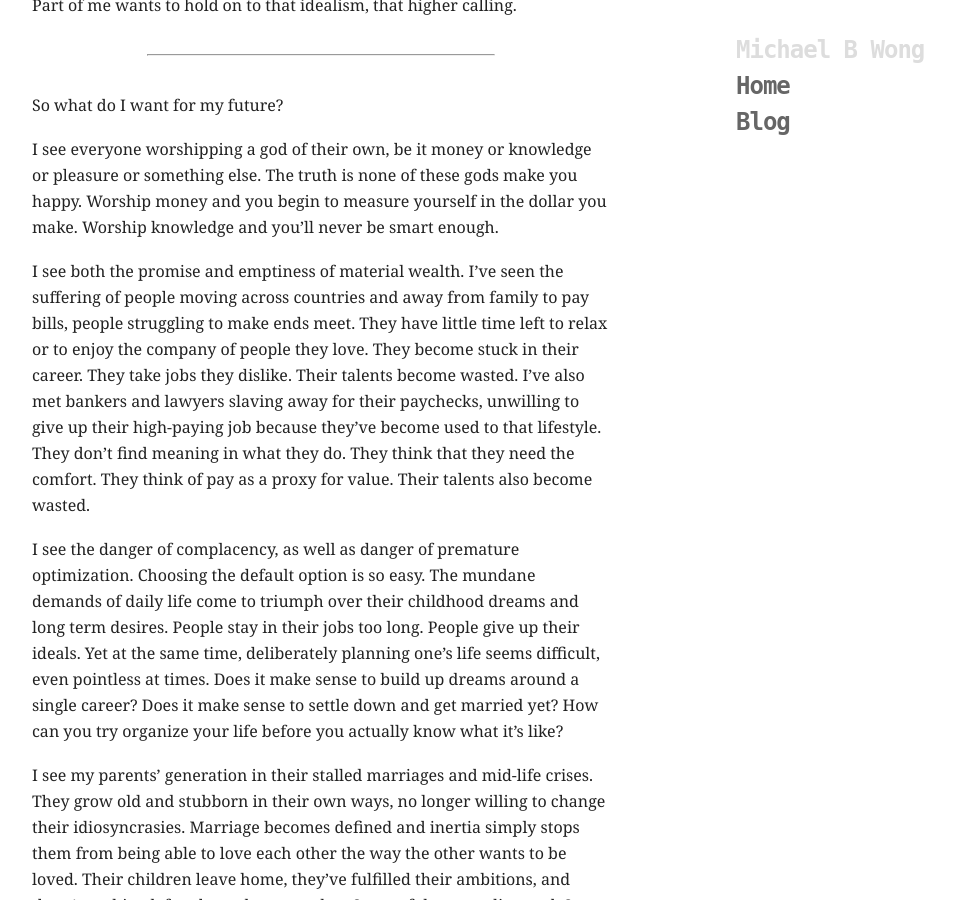
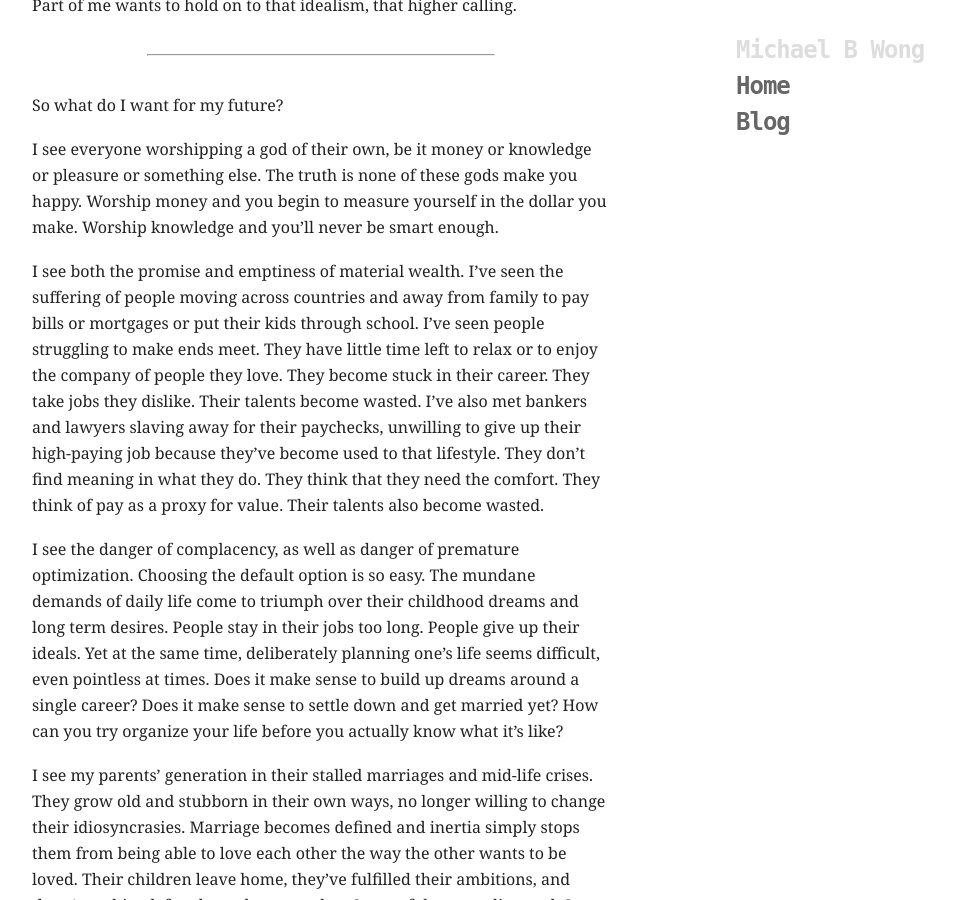
Before and after one commit to mbwong/mbwong.github.com, a Jekyll site: the page built from _posts/2012-11-11-turning-23.md, in a window 1280 px wide and 900 px high, scrolled down 1800 px. Shown: the whole window, without its empty margins (160-1115 px from the left). Built offline with Jekyll 4.4.1, drawn with Linux system fonts in a browser that asks for light colours.

Commit message:
Update _posts/2012-11-11-turning-23.md

```diff
--- a/_posts/2012-11-11-turning-23.md
+++ b/_posts/2012-11-11-turning-23.md
@@ -38,7 +38,7 @@ So what do I want for my future?
 
 I see everyone worshipping a god of their own, be it money or knowledge or pleasure or something else. The truth is none of these gods make you happy. Worship money and you begin to measure yourself in the dollar you make. Worship knowledge and you'll never be smart enough.
 
-I see both the promise and emptiness of material wealth. I've seen the suffering of people moving across countries and away from family to pay bills, people struggling to make ends meet. They have little time left to relax or to enjoy the company of people they love. They become stuck in their career. They take jobs they dislike. Their talents become wasted. I've also met bankers and lawyers slaving away for their paychecks, unwilling to give up their high-paying job because they've become used to that lifestyle. They don't find meaning in what they do. They think that they need the comfort. They think of pay as a proxy for value. Their talents also become wasted.
+I see both the promise and emptiness of material wealth. I've seen the suffering of people moving across countries and away from family to pay bills or mortgages or put their kids through school. I've seen people struggling to make ends meet. They have little time left to relax or to enjoy the company of people they love. They become stuck in their career. They take jobs they dislike. Their talents become wasted. I've also met bankers and lawyers slaving away for their paychecks, unwilling to give up their high-paying job because they've become used to that lifestyle. They don't find meaning in what they do. They think that they need the comfort. They think of pay as a proxy for value. Their talents also become wasted.
 
 I see the danger of complacency, as well as danger of premature optimization. Choosing the default option is so easy. The mundane demands of daily life come to triumph over their childhood dreams and long term desires. People stay in their jobs too long. People give up their ideals. Yet at the same time, deliberately planning one's life seems difficult, even pointless at times. Does it make sense to build up dreams around a single career? Does it make sense to settle down and get married yet? How can you try organize your life before you actually know what it's like?
 
```
